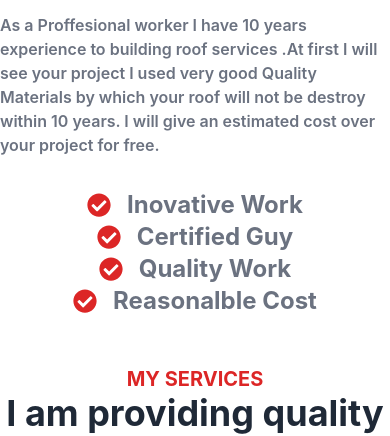
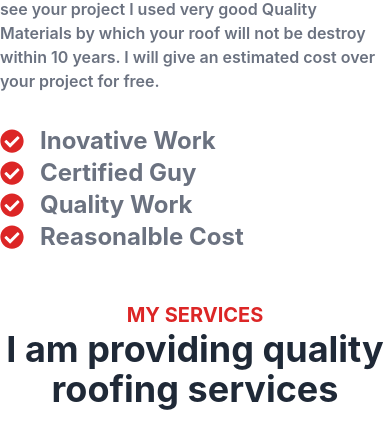
Before and after one commit to ariyanabdullah/Roofsie-service, a React (Create React App) app: page / in a window 390 px wide. Shown: the part 2136-2572 px from the top of the page. Built offline with nearby package versions, Linux system fonts and the light colour scheme; no server answers.

Commit message:
home page overall style updated

```diff
--- a/src/Pages/Home/Banner/Banner.js
+++ b/src/Pages/Home/Banner/Banner.js
@@ -34,7 +34,7 @@ const Banner = () => {
             </Link>
           </div>
         </div>
-        <div className="flex items-center justify-center p-6 mt-8 lg:mt-0 h-72 sm:h-80 lg:h-96 xl:h-112 2xl:h-128">
+        <div className="flex items-center justify-center p-6 mt-8 lg:mt-0 h-72 sm:h-0 lg:h-96 xl:h-112 2xl:h-128">
           <img
             src="assets/svg/Business_SVG.svg"
             alt=""
--- a/src/Pages/Home/Home.js
+++ b/src/Pages/Home/Home.js
@@ -43,14 +43,14 @@ const Home = () => {
       {/* about section */}
 
       <section className=" container mx-auto mb-6 mt-[80px]">
-        <div className="  grid gap-16  grid-cols-1 md:grid-cols-1 lg:grid-cols-2">
+        <div className="  grid sm:gap-3 md:gap-4 lg:gap-16  grid-cols-1 md:grid-cols-1 lg:grid-cols-2">
           <div className="relative">
             <img
-              className=" p-0 object-fit-cover rounded-lg h-[80%]  sm:w-full md:w-full lg:w-full"
+              className=" p-0  rounded-lg sm:h-auto md:h-[85%] h-[80%]  w-full"
               src={about}
               alt=""
             />
-            <div className=" absolute  top-0 right-0 p-3 rounded  bg-white w-[40%] ">
+            <div className=" absolute top-0 p-3 rounded  bg-white w-[40%] ">
               <div className=" bg-red-600 rounded-lg py-2 px-3 text-white">
                 <h1 className="text-4xl font-bold">99%</h1>
                 <p>Satisfied customers</p>
@@ -74,28 +74,28 @@ const Home = () => {
 
             <div>
               <ul>
-                <li className="flex justify-center md:justify-start lg:justify-start font-bold text-2xl items-center">
+                <li className="flex  md:justify-start lg:justify-start font-bold text-2xl items-center">
                   {" "}
                   <span className=" text-red-600 mr-4">
                     <FaCheckCircle />
                   </span>{" "}
                   <span className="text-gray-500"> Inovative Work</span>
                 </li>
-                <li className="flex justify-center md:justify-start lg:justify-start  font-bold text-2xl items-center">
+                <li className="flex  md:justify-start lg:justify-start  font-bold text-2xl items-center">
                   {" "}
                   <span className=" text-red-600 mr-4">
                     <FaCheckCircle />
                   </span>{" "}
                   <span className="text-gray-500"> Certified Guy </span>
                 </li>
-                <li className="flex justify-center md:justify-start lg:justify-start font-bold text-2xl items-center">
+                <li className="flex  md:justify-start lg:justify-start font-bold text-2xl items-center">
                   {" "}
                   <span className=" text-red-600 mr-4">
                     <FaCheckCircle />
                   </span>{" "}
                   <span className="text-gray-500"> Quality Work</span>
                 </li>
-                <li className="flex justify-center md:justify-start lg:justify-start font-bold text-2xl items-center">
+                <li className="flex  md:justify-start lg:justify-start font-bold text-2xl items-center">
                   {" "}
                   <span className=" text-red-600 mr-4">
                     <FaCheckCircle />
```
